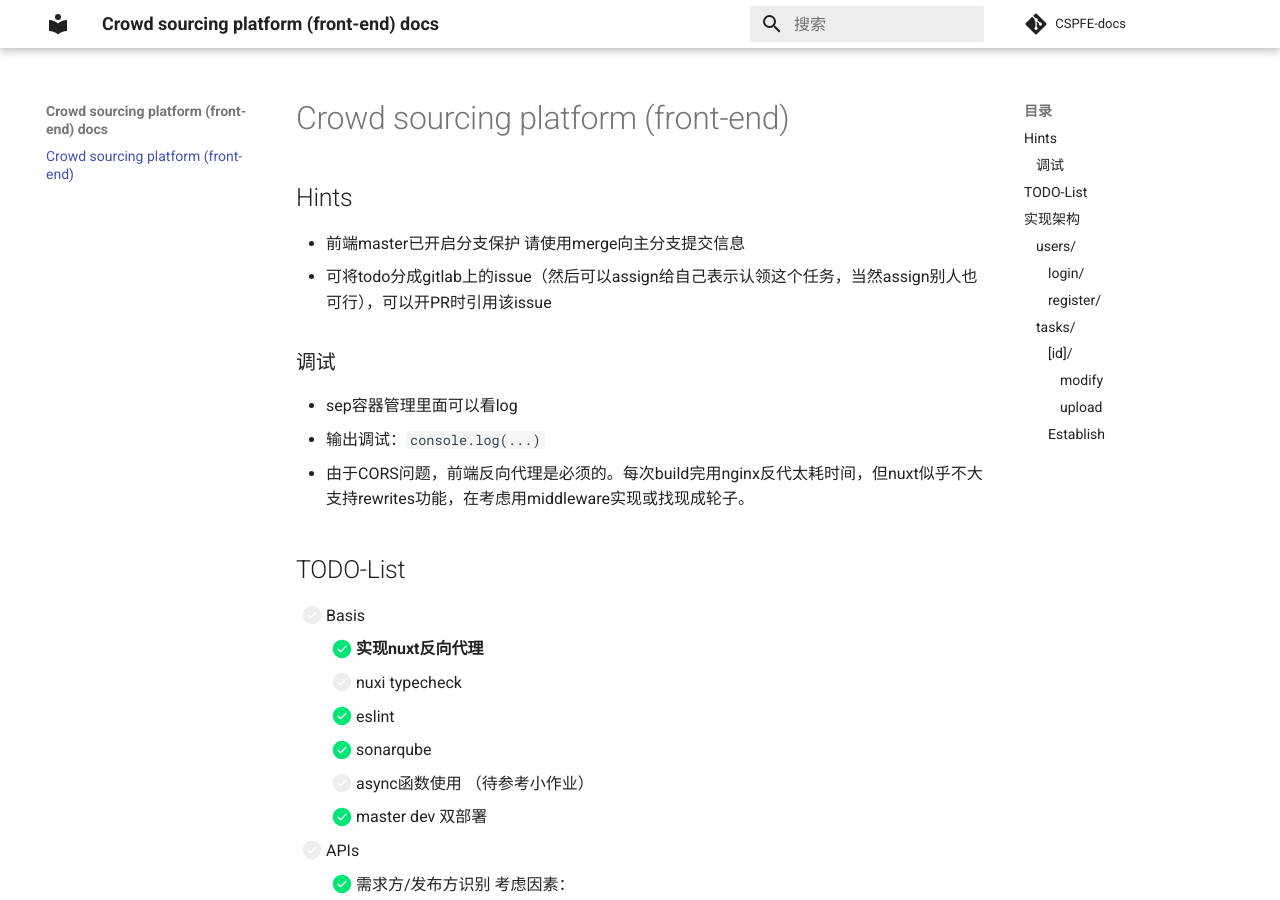
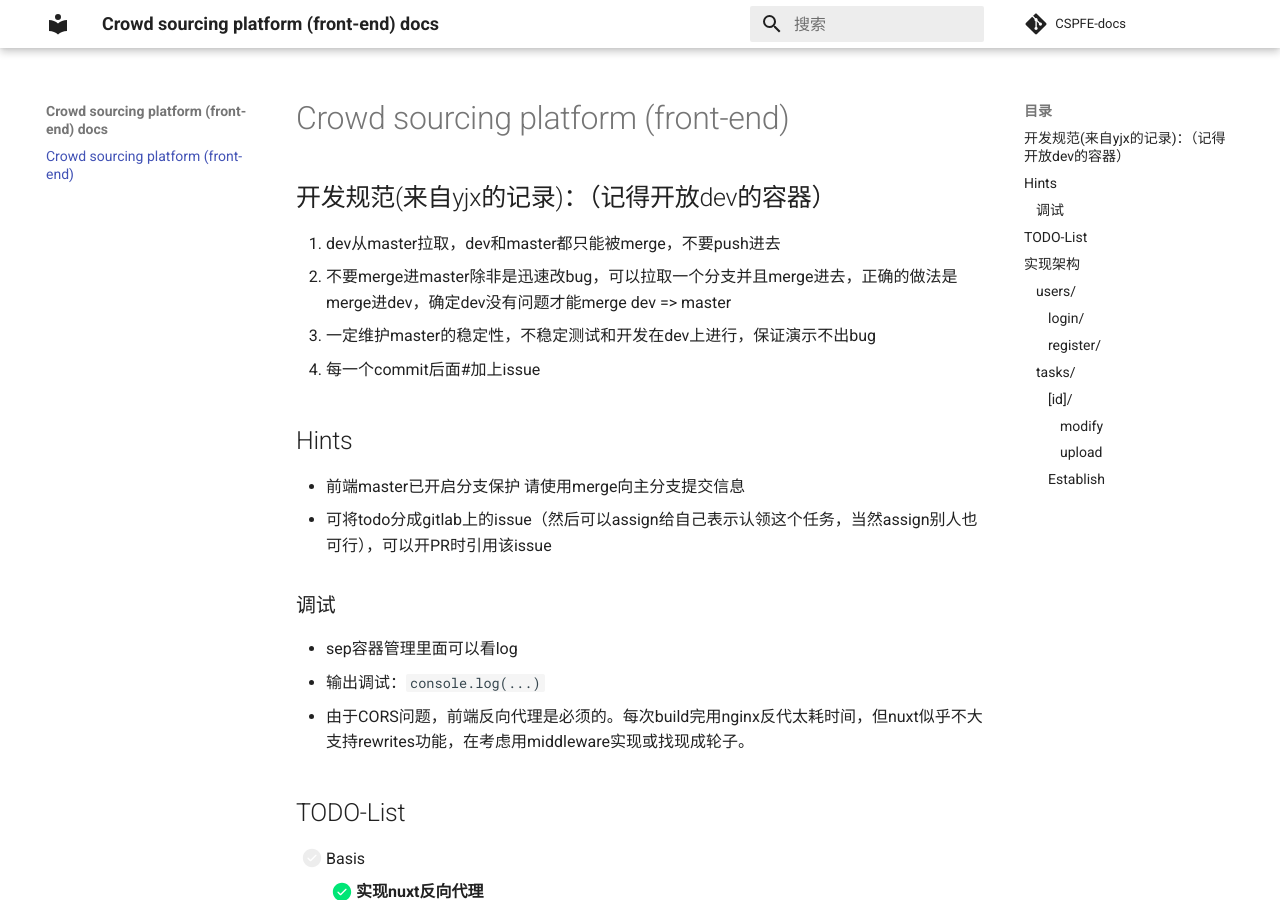
Before and after one commit to syniox/CSFE-docs, an MkDocs documentation site: the page built from docs/index.md, in a window 1280 px wide and 900 px high. Built offline with MkDocs 1.6.1 and Material for MkDocs 9.7.7, drawn with Linux system fonts in a browser that asks for light colours; comment, search, counter and statistics services are not loaded.

Commit message:
Update index.md

```diff
--- a/docs/index.md
+++ b/docs/index.md
@@ -1,4 +1,11 @@
 # Crowd sourcing platform (front-end)
+
+
+## 开发规范(来自yjx的记录)：（记得开放dev的容器）
+1. dev从master拉取，dev和master都只能被merge，不要push进去
+2. 不要merge进master除非是迅速改bug，可以拉取一个分支并且merge进去，正确的做法是merge进dev，确定dev没有问题才能merge dev => master
+3. 一定维护master的稳定性，不稳定测试和开发在dev上进行，保证演示不出bug
+4. 每一个commit后面#加上issue
 
 ## Hints
 
```
